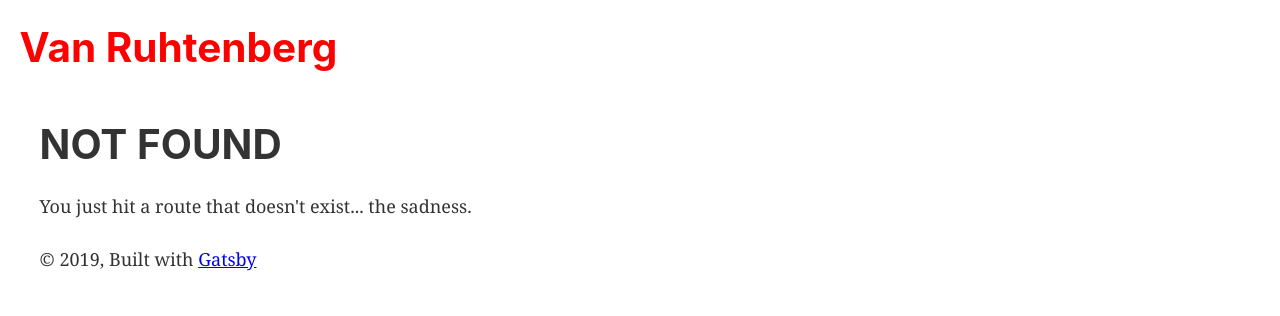
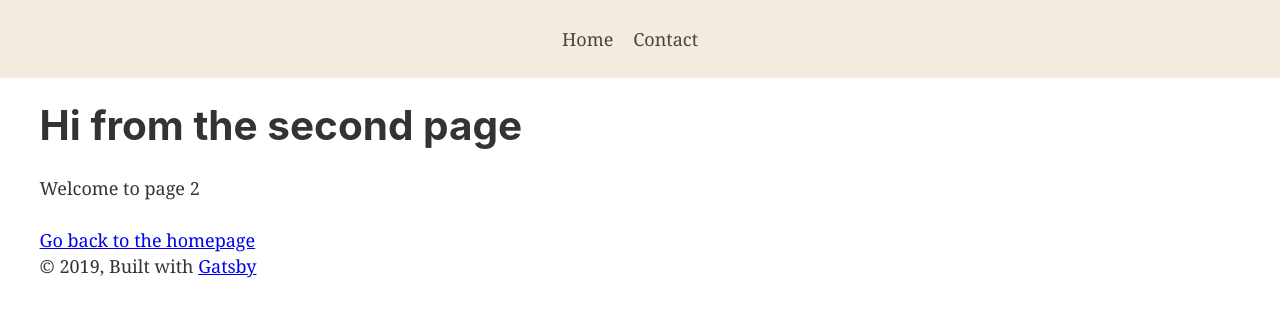
Before and after one commit to osogrizz/gatsby-starter-santa-fe, a Gatsby site: page /contact in a window 1280 px wide. Before the commit this address had no page. Built offline with nearby package versions, Linux system fonts and the light colour scheme; Gatsby itself is replaced by a stand-in of ours.

Commit message:
Added Styled components. Recreated header main component.

```diff
--- a/gatsby-config.js
+++ b/gatsby-config.js
@@ -6,6 +6,7 @@ module.exports = {
   },
   plugins: [
     `gatsby-plugin-react-helmet`,
+    `gatsby-plugin-styled-components`,
     {
       resolve: `gatsby-source-filesystem`,
       options: {
--- a/package.json
+++ b/package.json
@@ -5,19 +5,22 @@
   "version": "0.1.0",
   "author": "Kyle Mathews <mathews.kyle@gmail.com>",
   "dependencies": {
+    "babel-plugin-styled-components": "^1.10.0",
     "gatsby": "^2.0.76",
     "gatsby-image": "^2.0.20",
     "gatsby-plugin-manifest": "^2.0.9",
     "gatsby-plugin-offline": "^2.0.16",
     "gatsby-plugin-react-helmet": "^3.0.2",
     "gatsby-plugin-sharp": "^2.0.14",
+    "gatsby-plugin-styled-components": "^3.0.4",
     "gatsby-source-filesystem": "^2.0.8",
     "gatsby-transformer-sharp": "^2.1.8",
     "prop-types": "^15.6.2",
     "react": "^16.6.3",
     "react-dom": "^16.6.3",
     "react-helmet": "^5.2.0",
-    "react-spring": "^7.2.10"
+    "react-spring": "^7.2.10",
+    "styled-components": "^4.1.3"
   },
   "keywords": [
     "gatsby"
--- a/src/components/header.js
+++ b/src/components/header.js
@@ -1,45 +1,45 @@
 import { Link } from 'gatsby'
 import PropTypes from 'prop-types'
 import React, { Component } from 'react'
-import { Transition } from 'react-spring'
+import styled from 'styled-components'
+
+const Wrapper = styled.div`
+  background-color: rgb(243, 235, 222);
+  margin-bottom: 1.45rem;
+  text-align: center;
+`
+const Container = styled.div`
+  margin: 0 auto;
+  max-width: 1420;
+  padding: 1.45rem 1.0875rem;
+
+  a {
+    margin-right: 20px;
+    color: #444;
+    text-decoration: none;
+  }
+`
+
+
 
 
 class Header extends Component {
-  state = {
-    items: [],
+  render() {
+    // const { siteTitle } = this.props
+    return (
+      <Wrapper>
+      <Container>
+        <Link to="/">
+            {/* {siteTitle} */}
+            Home
+        </Link>
 
-  }
+        <Link to="/contact">
+          Contact
+        </Link>
 
-
-  render() {
-    const { siteTitle } = this.props
-    return (
-      <div
-      style={{
-        background: `inherit`,
-        marginBottom: `1.45rem`,
-      }}
-    >
-      <div
-        style={{
-          margin: `0 auto`,
-          maxWidth: 1420,
-          padding: `1.45rem 1.0875rem`,
-        }}
-      >
-        <h1 style={{ margin: 0 }}>
-          <Link
-            to="/"
-            style={{
-              color: `red`,
-              textDecoration: `none`,
-            }}
-            >
-              {siteTitle}
-          </Link>
-        </h1>
-      </div>
-    </div>
+      </Container>
+    </Wrapper>
     )
   }
 }
--- a/src/components/layout.css
+++ b/src/components/layout.css
@@ -1,5 +1,5 @@
 html {
-  font-family: sans-serif;
+  font-family: -apple-system, BlinkMacSystemFont, 'Segoe UI', Roboto, Oxygen, Ubuntu, Cantarell, 'Open Sans', 'Helvetica Neue', sans-serif;
   -ms-text-size-adjust: 100%;
   -webkit-text-size-adjust: 100%;
 }
--- a/src/pages/page-2.js
+++ b/src/pages/contact.js
@@ -4,7 +4,7 @@ import { Link } from 'gatsby'
 import Layout from '../components/layout'
 import SEO from '../components/seo'
 
-const SecondPage = () => (
+const Contact = () => (
   <Layout>
     <SEO title="Page two" />
     <h1>Hi from the second page</h1>
@@ -13,4 +13,4 @@ const SecondPage = () => (
   </Layout>
 )
 
-export default SecondPage
+export default Contact
```
Also changed, not shown: src/pages/index.js (+5 -2 lines), 2 other files.
